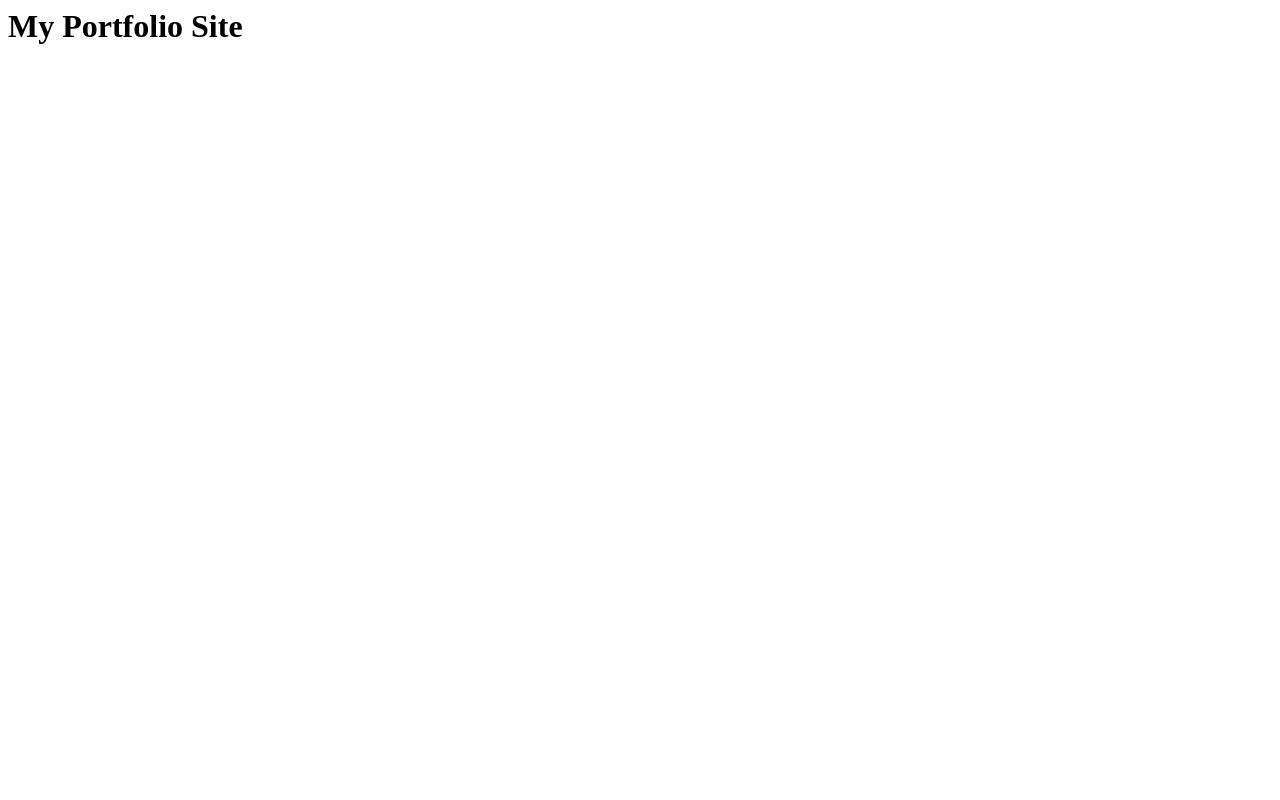
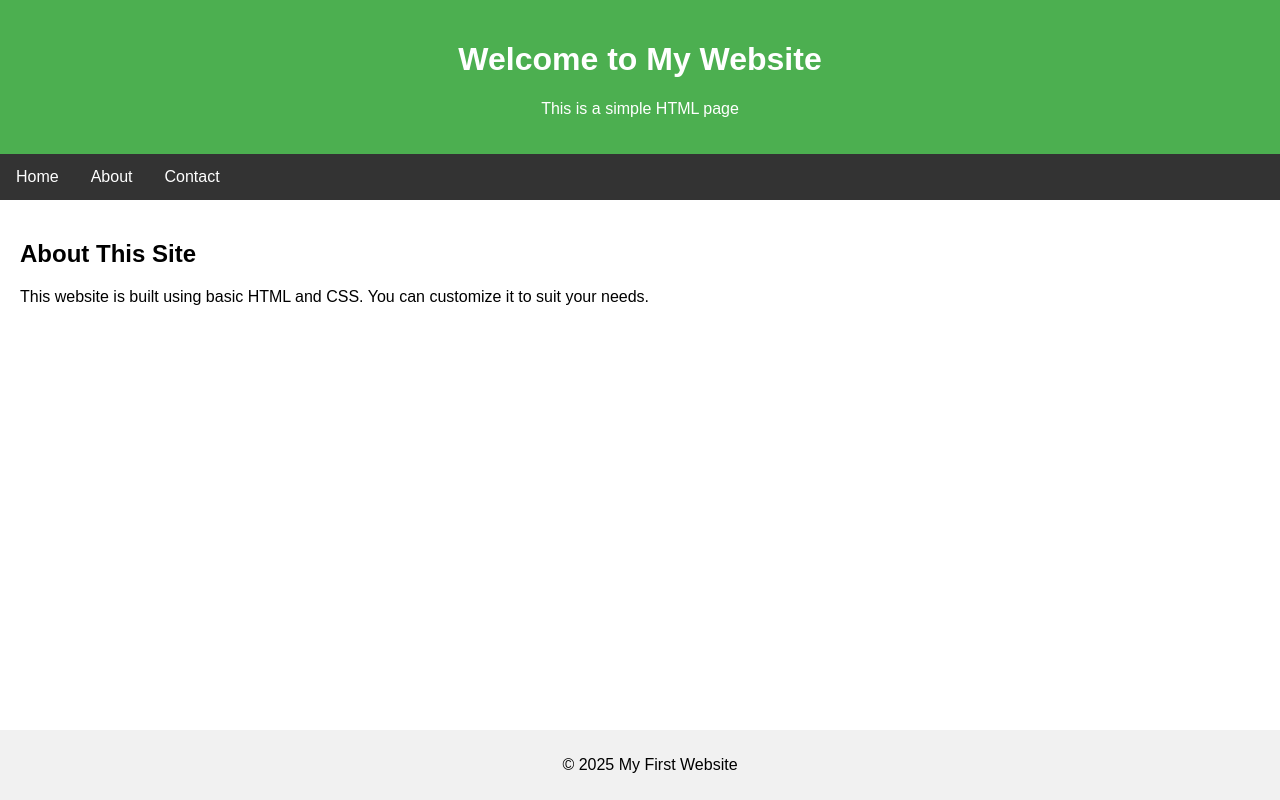
Before and after one commit to Arunkumar908090/portfolio-site, a plain HTML site: page html/index.html in a window 1280 px wide. Drawn offline with Linux system fonts and the light colour scheme.

Commit message:
git commited new html file

```diff
--- a/html/index.html
+++ b/html/index.html
@@ -1 +1,40 @@
-<h1>My Portfolio Site</h1>
+<!DOCTYPE html>
+<html lang="en">
+<head>
+  <meta charset="UTF-8">
+  <meta name="viewport" content="width=device-width, initial-scale=1">
+  <title>My First Website</title>
+  <style>
+    body { font-family: Arial, sans-serif; margin: 0; padding: 0; }
+    header { background-color: #4CAF50; color: white; padding: 20px; text-align: center; }
+    nav { background-color: #333; overflow: hidden; }
+    nav a { float: left; display: block; color: white; text-align: center; padding: 14px 16px; text-decoration: none; }
+    nav a:hover { background-color: #ddd; color: black; }
+    main { padding: 20px; }
+    footer { background-color: #f1f1f1; text-align: center; padding: 10px; position: fixed; bottom: 0; width: 100%; }
+  </style>
+</head>
+<body>
+
+  <header>
+    <h1>Welcome to My Website</h1>
+    <p>This is a simple HTML page</p>
+  </header>
+
+  <nav>
+    <a href="#">Home</a>
+    <a href="#">About</a>
+    <a href="#">Contact</a>
+  </nav>
+
+  <main>
+    <h2>About This Site</h2>
+    <p>This website is built using basic HTML and CSS. You can customize it to suit your needs.</p>
+  </main>
+
+  <footer>
+    <p>&copy; 2025 My First Website</p>
+  </footer>
+
+</body>
+</html>
```
